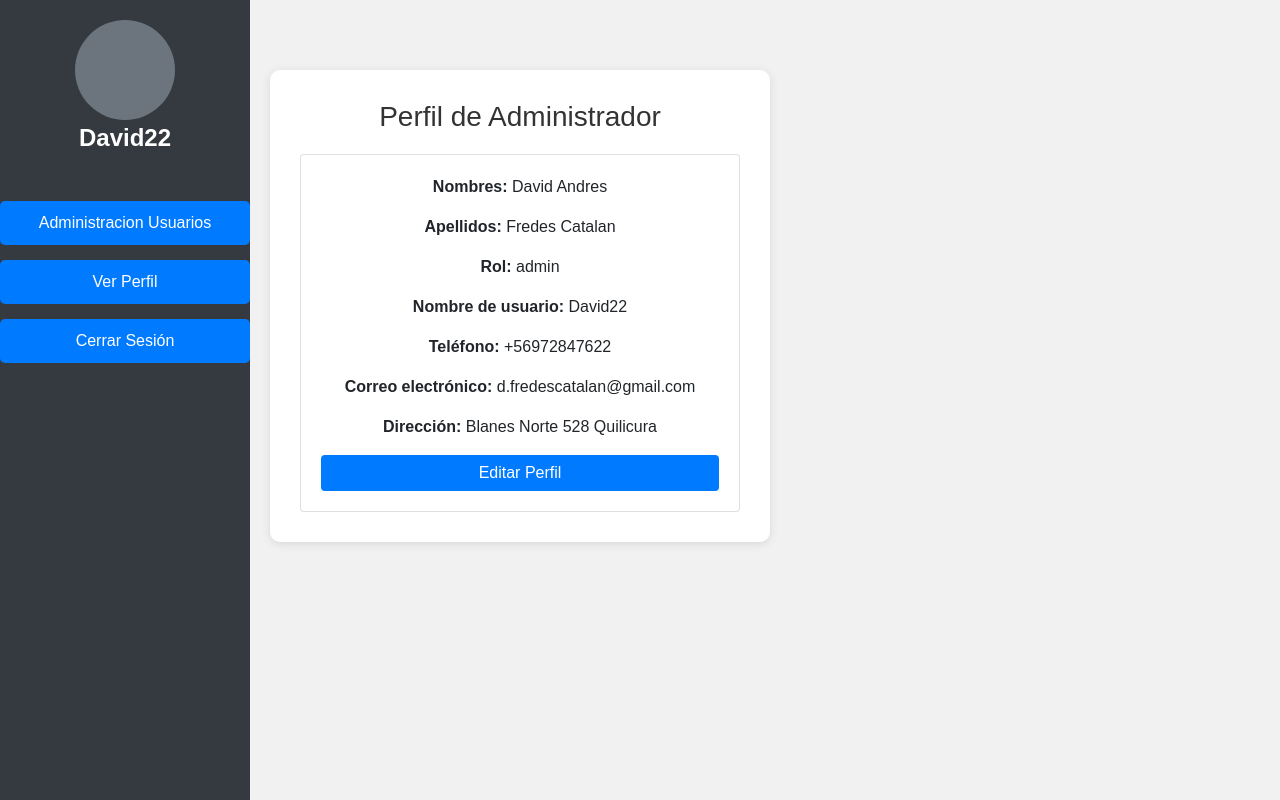
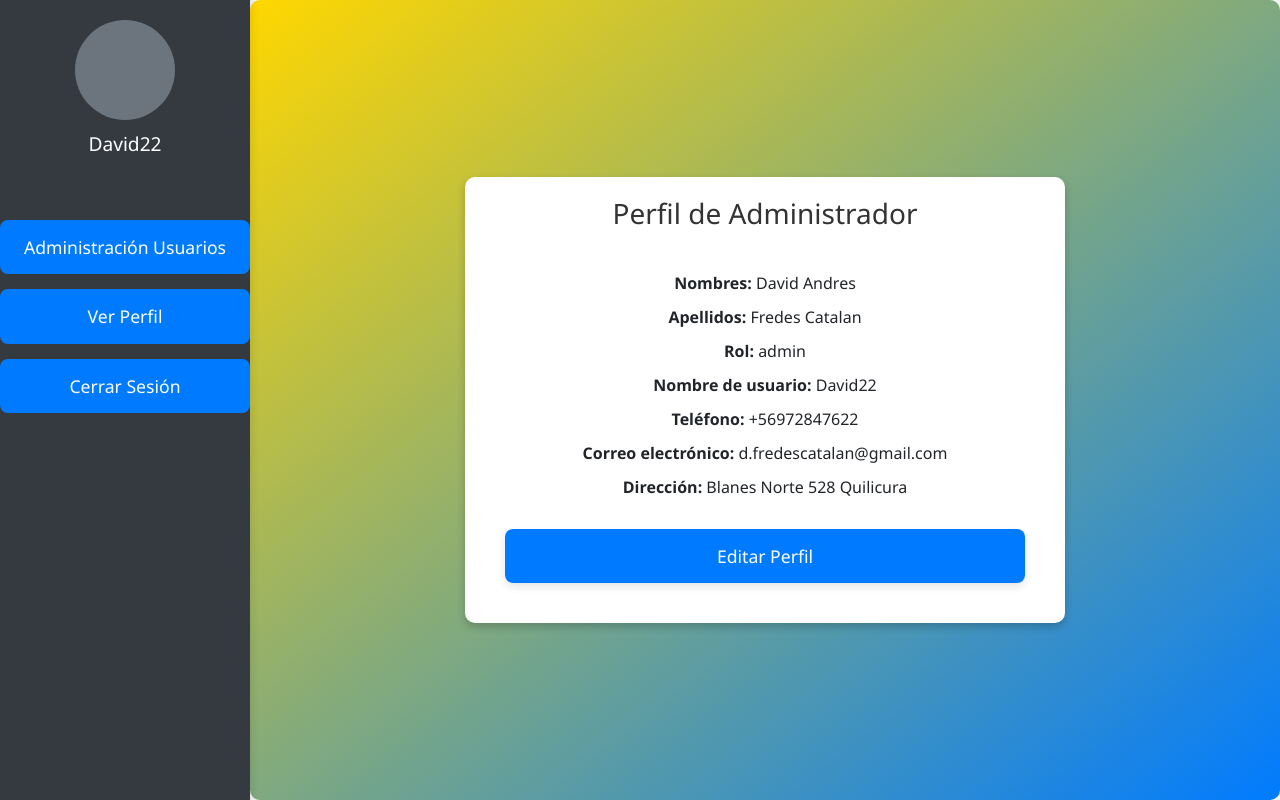
Before and after one commit to Angu017/Save_in, a Django app: page /perfilad in a window 1280 px wide. Run offline with Django 5.2, Linux system fonts and the light colour scheme; a user stored in the database is signed in; data comes from the database, SQL or seed files in the repository; some libraries are stand-ins or nearby versions.

Commit message:
Update perfilad.html

```diff
--- a/ventas/pagina/templates/perfilad.html
+++ b/ventas/pagina/templates/perfilad.html
@@ -7,11 +7,19 @@
     {% load static %}
     <link rel="stylesheet" href="{% static 'css/producto.css' %}">
     <link href="https://stackpath.bootstrapcdn.com/bootstrap/4.5.2/css/bootstrap.min.css" rel="stylesheet">
+    <!-- Carga de Font Awesome para el ícono de tres rayas -->
+    <link rel="stylesheet" href="https://cdnjs.cloudflare.com/ajax/libs/font-awesome/5.15.4/css/all.min.css">
     <style>
         /* General Body Styling */
         body {
+            margin: 0;
+            padding: 0;
+            font-family: 'Segoe UI', Tahoma, Geneva, Verdana, sans-serif;
+            display: flex;
+            flex-direction: row;
+            min-height: 100vh;
             background-color: #f1f1f1;
-            font-family: Arial, sans-serif;
+            overflow-x: hidden;
         }
 
         /* Menú Lateral */
@@ -25,8 +33,8 @@
             color: #fff;
             display: flex;
             flex-direction: column;
-            align-items: center;
             padding: 20px 0;
+            box-shadow: 2px 0 8px rgba(0, 0, 0, 0.1);
         }
 
         .sidebar .perfil {
@@ -40,18 +48,21 @@
             background-color: #6c757d;
             border-radius: 50%;
             margin: 0 auto;
+            margin-bottom: 10px;
         }
 
         .sidebar p {
             margin-top: 10px;
             font-size: 1.2rem;
             color: #fff;
+            display: block;
         }
 
         .sidebar ul {
             list-style: none;
             padding: 0;
             width: 100%;
+            flex-grow: 1;
         }
 
         .sidebar ul li {
@@ -60,182 +71,108 @@
             text-align: center;
         }
 
-        .sidebar ul li a {
+        .sidebar ul li a,
+        .sidebar ul li form button {
             text-decoration: none;
             color: #fff;
-            padding: 10px 20px;
+            padding: 14px 24px;
             display: block;
-            border-radius: 5px;
-            transition: background-color 0.3s;
+            border-radius: 8px;
+            background-color: #007bff; /* Botones color azul */
+            box-sizing: border-box;
+            font-weight: 500;
+            font-size: 1.1rem;
+            width: 100%;
+            text-align: center;
+            transition: background-color 0.3s, transform 0.2s, box-shadow 0.3s;
         }
 
-        .sidebar ul li a.active,
-        .sidebar ul li a:hover {
-            background-color: #495057;
+        .sidebar ul li a:hover,
+        .sidebar ul li form button:hover {
+            background-color: #0056b3; /* Azul más oscuro */
+            box-shadow: 0 6px 12px rgba(0, 0, 0, 0.2);
+            transform: translateY(-2px);
+        }
+
+        .sidebar ul li a:active,
+        .sidebar ul li form button:active {
+            background-color: #003366; /* Color más oscuro al hacer clic */
+            box-shadow: 0 4px 6px rgba(0, 0, 0, 0.1);
+            transform: translateY(1px);
         }
 
         .sidebar form button {
-            background: none;
             border: none;
-            color: #fff;
-            padding: 10px 20px;
             cursor: pointer;
-            display: block;
-            text-align: center;
-            width: 100%;
-            border-radius: 5px;
         }
 
-        .sidebar form button:hover {
-            background-color: #495057;
-        }
-
-        /* Formulario */
-        .form-container {
-            margin-left: 260px;
-            /* Para dejar espacio para el menú lateral */
-            padding: 40px;
+        /* Contenedor Principal */
+        .main-content {
+            margin-left: 250px;
+            flex-grow: 1;
             display: flex;
             justify-content: center;
             align-items: center;
+            padding: 20px;
+            background: linear-gradient(to bottom right, #ffd700, #007bff);
+            border-radius: 10px;
             min-height: 100vh;
+            box-sizing: border-box;
+            transition: margin-left 0.3s;
         }
 
-        .form-container form {
-            background-color: #f9f9f9;
-            padding: 30px;
+        .form-card {
+            width: 100%;
+            max-width: 600px;
+            background-color: #ffffff;
+            padding: 20px;
             border-radius: 10px;
             box-shadow: 0 4px 8px rgba(0, 0, 0, 0.2);
-            width: 100%;
-            max-width: 500px;
+            margin: 0 auto;
         }
 
-        .form-container h3 {
+        .form-card h1 {
             text-align: center;
             color: #333;
             margin-bottom: 20px;
         }
 
-        .btn {
-            width: 48%;
-            /* Para que los botones estén alineados correctamente */
+        .card {
+            border: none;
         }
 
-        .d-flex button,
-        .d-flex a {
-            text-align: center;
-        }
-    </style>
-    <style>
-        /* Eliminar los puntos y el subrayado de los enlaces */
-        .sidebar ul li a,
-        .sidebar ul li form button {
-            list-style: none;
-            text-decoration: none;
+        .card-body p {
+            margin-bottom: 10px;
+            font-size: 1rem;
         }
 
-        /* Botones */
+        .btn {
+            width: 100%;
+            padding: 14px 0;
+            font-size: 1.1rem;
+            margin-top: 20px;
+            border-radius: 8px;
+            box-shadow: 0 4px 8px rgba(0, 0, 0, 0.1);
+            transition: background-color 0.3s, box-shadow 0.3s;
+        }
+
         .btn-primary {
             background-color: #007bff;
-            /* Azul */
             border: none;
-            /* Eliminar borde */
-            box-shadow: none;
-            /* Eliminar sombra */
         }
 
-        .btn-primary:hover,
-        .btn-primary:focus {
+        .btn-primary:hover {
             background-color: #0056b3;
-            /* Azul más oscuro al pasar el cursor o al recibir foco */
-            border: none;
-            /* Asegura que no tenga borde */
-            box-shadow: none;
-            /* Eliminar sombra al hacer hover o foco */
+            box-shadow: 0 6px 12px rgba(0, 0, 0, 0.2);
         }
 
-        .btn-danger {
-            background-color: #007bff;
-            /* Azul igual que el botón primario */
-            border: none;
-            /* Eliminar borde */
-            box-shadow: none;
-            /* Eliminar sombra */
-            font-weight: bold;
-            /* Hacer el texto más llamativo */
-        }
-
-        .btn-danger:hover,
-        .btn-danger:focus {
-            background-color: #0056b3;
-            /* Azul más oscuro al pasar el cursor */
-            border: none;
-            /* Asegura que no tenga borde */
-            box-shadow: none;
-            /* Eliminar sombra al hacer hover o foco */
-        }
-
-        /* Estilizar la lista de botones en la barra lateral */
-        .sidebar ul {
-            padding: 0;
-            margin: 0;
-            list-style: none;
-            /* Eliminar puntos de la lista */
-        }
-
-        .sidebar ul li {
-            width: 100%;
-            margin-bottom: 10px;
-            /* Espacio entre los botones */
-        }
-
-        .sidebar ul li a,
-        .sidebar ul li button {
-            display: block;
-            width: 100%;
-            padding: 10px;
-            text-align: center;
-            border-radius: 5px;
-            color: white;
-            box-sizing: border-box;
-            /* Asegura que el padding no afecte el tamaño total */
-        }
-
-        .sidebar ul li a {
-            background-color: #007bff;
-            /* Azul */
-        }
-
-        .sidebar ul li a:hover {
-            background-color: #0056b3;
-            /* Azul más oscuro al pasar el cursor */
-        }
-
-        .sidebar ul li form button {
-            background-color: #007bff;
-            /* Azul igual que el botón primario */
-        }
-
-        .sidebar ul li form button:hover {
-            background-color: #0056b3;
-            /* Azul más oscuro al pasar el cursor */
-        }
-
-        /* Estilizar el nombre de usuario */
-        .perfil p {
-            font-size: 1.5em;
-            /* Tamaño de fuente más grande */
-            font-weight: bold;
-            /* Negrita */
-            margin: 0;
+        .btn-primary:active {
+            background-color: #003366;
+            box-shadow: 0 4px 8px rgba(0, 0, 0, 0.1);
         }
     </style>
 </head>
 <body>
-    <header>
-        <!-- Aquí puedes agregar un menú de navegación o barra de navegación -->
-    </header>
-
     <!-- Menú Lateral -->
     <div class="sidebar">
         <div class="perfil">
@@ -249,13 +186,12 @@
             </p>
         </div>
         <ul>
-
-            <li><a href="{% url 'adminusuarios' %}" class="btn btn-primary w-100">Administracion Usuarios</a></li>
-            <li><a href="{% url 'perfilad' %}" class="btn btn-primary w-100">Ver Perfil</a></li>
+            <li><a href="{% url 'adminusuarios' %}">Administración Usuarios</a></li>
+            <li><a href="{% url 'perfilad' %}">Ver Perfil</a></li>
             <li>
                 <form action="{% url 'logout' %}" method="post">
                     {% csrf_token %}
-                    <button type="submit" class="btn btn-primary w-100">Cerrar Sesión</button>
+                    <button type="submit">Cerrar Sesión</button>
                 </form>
             </li>
         </ul>
@@ -282,5 +218,6 @@
             </div>
         </div>
     </div>
+
 </body>
 </html>
```
